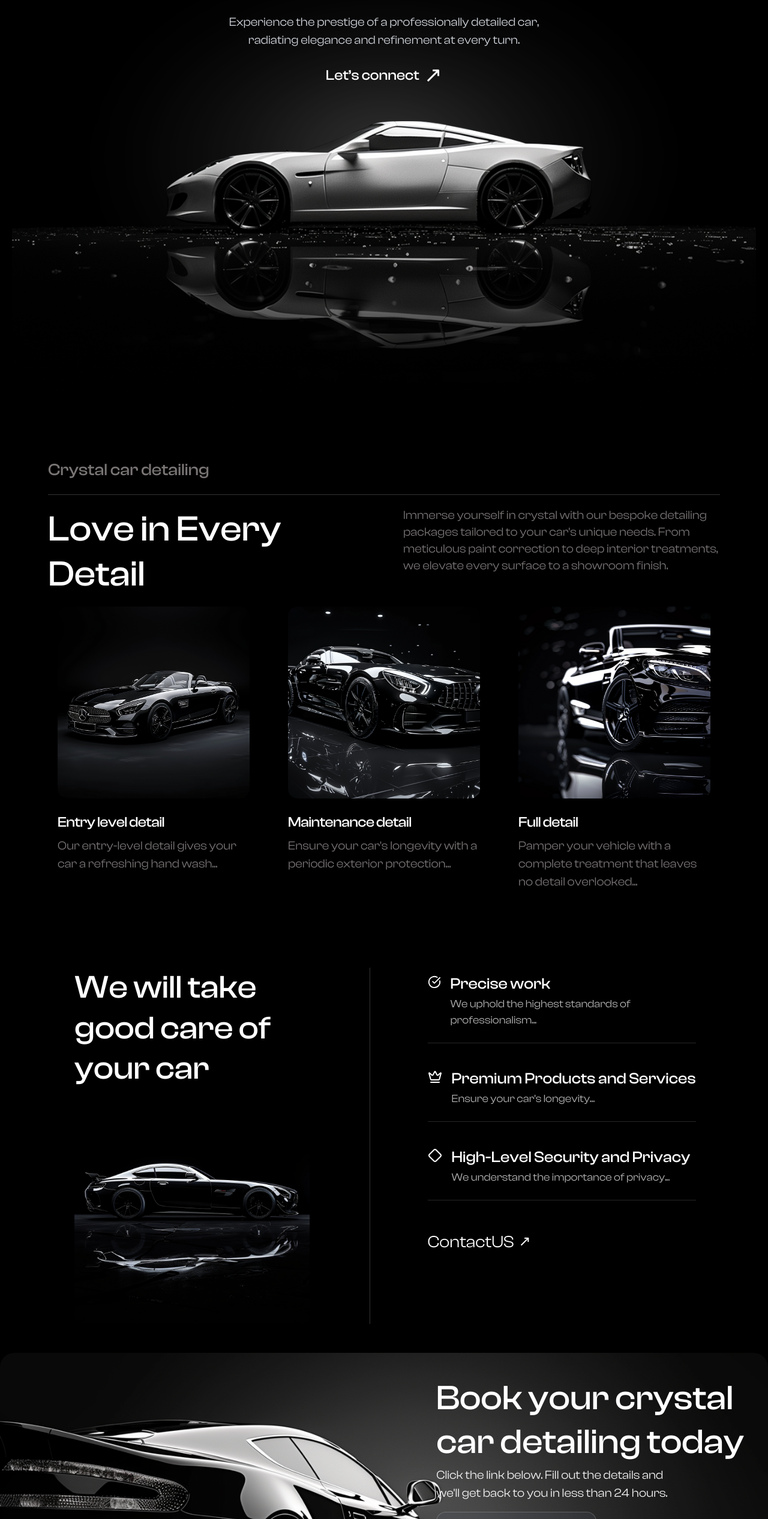
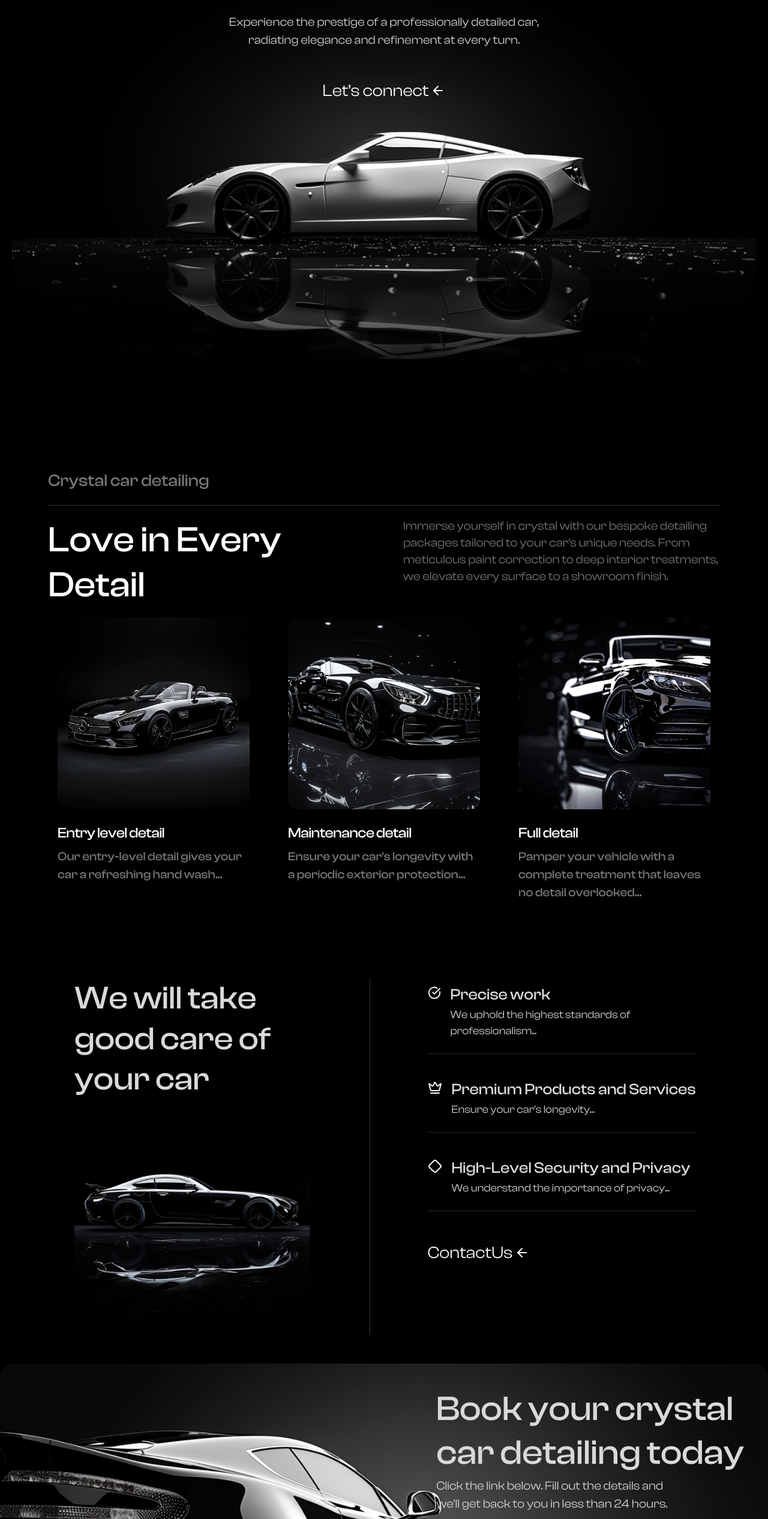
Before and after one commit to Sufyan-Ali7/car-detailing, a Next.js app: page / in a window 1280 px wide. Shown: the part 268-2800 px from the top of the page at 60% size. Built offline with nearby package versions, Linux system fonts and the light colour scheme.

Commit message:
add shadow

```diff
--- a/component/Card.tsx
+++ b/component/Card.tsx
@@ -11,7 +11,7 @@ interface CardProps {
 
 const  Card: React.FC<CardProps> = ({ imageURL, heading, text }) => {
   return (
-    <div className='w-full max-w-md mx-auto bg-[#000000] text-white rounded-xl p-3 sm:p-4 shadow-xl'>
+    <div className='w-full max-w-md mx-auto bg-[#000000] text-white rounded-xl p-3 sm:p-4  font-medium shadow-lg hover:shadow-gray-500/40'>
       <div className='overflow-hidden rounded-2xl mb-5 sm:mb-6'>
         <Image
           src={imageURL}
--- a/component/home-content.tsx
+++ b/component/home-content.tsx
@@ -3,8 +3,9 @@
 import Link from "next/link";
 import Image from "next/image";
 import Card from "@/component/Card";
-import { CheckCircle, Crown, Diamond } from "lucide-react";
+import { ArrowLeft, CheckCircle, Crown, Diamond } from "lucide-react";
 import { motion } from "framer-motion";
+import { Arrow } from "@radix-ui/react-select";
 
 export default function HomeContent() {
   return (
@@ -27,15 +28,15 @@ export default function HomeContent() {
             radiating elegance and refinement at every turn.
           </p>
 
-          <Link
-            href="/contact"
-            className="mt-4 inline-flex items-center gap-2 px-5 py-2.5 text-xl sm:text-2xl font-medium text-white hover:text-white/60 transition"
-          >
+          <button
+                className="inline-flex items-center text-white text-[18px] sm:text-[28px] mt-12 hover:scale-105 hover:text-gray-300  transition"
+              >
+                <Link  href="/contact">
             {"Let\u2019s connect"}{" "}
-            <span aria-hidden className="text-4xl leading-none">
-              ↗
-            </span>
-          </Link>
+
+                </Link>
+                  <ArrowLeft  className="text-[24px] ml-8 sm:ml-1 leading-none"/>
+              </button>
         </motion.div>
 
         {/* Hero Image */}
@@ -88,7 +89,7 @@ export default function HomeContent() {
               </p>
             </div>
 
-            <div className="grid grid-cols-1 sm:grid-cols-2 md:grid-cols-3 gap-5 sm:gap-6 md:gap-8">
+            <div className="grid grid-cols-1 sm:grid-cols-2 md:grid-cols-3 gap-5 sm:gap-6 md:gap-8 ">
               <motion.div whileHover={{ scale: 1.03 }}>
                 <Card
                   imageURL="/car3.png"
@@ -123,8 +124,8 @@ export default function HomeContent() {
           className="w-full px-4 sm:px-8 md:px-12 lg:px-20 mt-20 sm:mt-24 lg:mt-28"
         >
           <div className="max-w-[1400px] mx-auto grid grid-cols-1 lg:grid-cols-[1fr_1px_1.1fr] gap-10 lg:gap-14 items-start">
-            <div className="text-gray-300 px-11 ">
-              <h2 className="text-white text-left leading-tight font-medium text-[40px] sm:text-[56px] md:text-[52px] lg:text-[54px]">
+            <div className="text-[#d9d9d9] px-11 ">
+              <h2 className="text-[#d9d9d9] text-left leading-tight font-medium text-[40px] sm:text-[56px] md:text-[52px] lg:text-[54px]">
                 We will take good care of your car
               </h2>
               <Image
@@ -160,10 +161,10 @@ export default function HomeContent() {
                     <div className="flex items-start gap-4">
                       <Icon className="w-6 h-6 text-white mt-1" />
                       <div>
-                        <h3 className="text-white text-[24px] sm:text-[26px] font-medium">
+                        <h3 className="text-[#d9d9d9] text-[24px] sm:text-[26px] font-medium">
                           {title}
                         </h3>
-                        <p className="text-[#b6b6b6] text-[16px] sm:text-[18px] max-w-[60ch]">
+                        <p className="text-gray-300 text-[16px] sm:text-[18px] max-w-[60ch]">
                           {text}
                         </p>
                       </div>
@@ -172,18 +173,14 @@ export default function HomeContent() {
                   </motion.li>
                 ))}
               </ul>
-              <Link
-                href="/contact"
-                className="inline-flex items-center text-white text-[18px] sm:text-[28px] mt-12 hover:underline transition"
+              <button
+                className="inline-flex items-center text-white text-[18px] sm:text-[28px] mt-12 hover:scale-105 hover:text-gray-400  transition"
               >
-                ContactUS{" "}
-                <span
-                  aria-hidden
-                  className="text-[24px] ml-1 sm:ml-2 leading-none"
-                >
-                  ↗
-                </span>
-              </Link>
+                <Link  href="/contact">
+                ContactUs{" "}
+                </Link>
+                  <ArrowLeft  className="text-[24px] ml-8 sm:ml-1 leading-none"/>
+              </button>
             </div>
           </div>
         </motion.section>
@@ -205,28 +202,27 @@ export default function HomeContent() {
               className="w-full h-auto object-cover rounded-3xl"
             />
             <div className="absolute inset-0 flex items-start justify-end">
-              <div className="p-10 text-white z-10 space-y-1">
+              <div className="p-10 text-[#d9d9d9] z-10 space-y-1">
                 <h2 className="text-[24px] sm:text-[58px] font-medium leading-tight">
                   Book your crystal <br /> car detailing today
                 </h2>
-                <p className="text-gray-100 text-[14px] sm:text-[20px] sm:mb-4 mb-1">
+                <p className="text-gray-300 text-[14px] sm:text-[20px] sm:mb-4 mb-1">
                   Click the link below. Fill out the details and <br />
                   we&apos;ll get back to you in less than 24 hours.
                 </p>
-                <Link href="/booking">
                   <button
-                    className="text-[14px] sm:text-[20px] md:text-[24px] font-medium
-             bg-gray-600/20 text-white
-             px-6 py-3 rounded-2xl
-             border border-white/20
-             hover:bg-gray-500/20 hover:text-white
-             transition-all duration-300 ease-in-out
-             transform hover:scale-105"
+                    className="inline-flex items-center text-[14px] sm:text-[20px] md:text-[24px] font-medium
+                    bg-gray-500/20 text-[#d9d9d9d]
+                    px-6 py-3 rounded-2xl
+                    border border-white/20
+                    hover:text-gray-300
+                    transition hover:scale-105"
                   >
+                    <Link href="/booking">
                     Get a quote now
-                    <span className="ml-1 text-[14px] sm:text-[32px]">↗</span>
+                </Link>
+                    <ArrowLeft className="ml-1 text-[14px] sm:text-[32px]"/>
                   </button>
-                </Link>
               </div>
             </div>
           </div>
--- a/component/service-card.tsx
+++ b/component/service-card.tsx
@@ -1,7 +1,7 @@
 'use client';
 
 import Image from 'next/image';
-import { PlusCircle } from 'lucide-react';
+import { Car, PlusCircle } from 'lucide-react';
 import { useCart } from '@/context/cart-context';
 import { PlaceHolderImages } from '@/lib/placeholder-images';
 import type { Service } from '@/types';
@@ -45,7 +45,7 @@ export function ServiceCard({ service }: ServiceCardProps) {
   };
 
   return (
-    <Card className="flex h-full flex-col overflow-hidden transition-transform duration-300 hover:scale-105 mx-auto">
+    <Card className="flex h-full flex-col overflow-hidden transition-transform duration-300 hover:scale-105 mx-auto font-medium shadow-xl hover:shadow-gray-500/40">
       <CardHeader className="p-0">
         {serviceImage && (
           <div className="relative h-86 w-full">
@@ -118,7 +118,7 @@ export function ServiceCard({ service }: ServiceCardProps) {
                px-3 py-2 text-sm sm:px-4 sm:py-2 sm:text-base
                bg-[#1e1e1e] hover:bg-[#191919]"
   >
-    <PlusCircle className="mr-2 h-5 w-5 sm:h-6 sm:w-6" />
+    <Car className="mr-2 h-5 w-5 sm:h-6 sm:w-6" />
     <span className="text-sm sm:text-lg">Get a quote</span>
   </button>
 </div>
--- a/component/services-page.tsx
+++ b/component/services-page.tsx
@@ -22,10 +22,10 @@ export default function ServicesPage() {
         transition={{ duration: 0.6 }}
         className="text-center"
       >
-        <h1 className="font-headline text-4xl font-medium md:text-5xl">
+        <h1 className="font-headline text-4xl font-medium md:text-5xl text-[#d9d9d9]">
           Our Detailing Services
         </h1>
-        <p className="mx-auto mt-4 max-w-2xl text-gray-300">
+        <p className="mx-auto mt-4 max-w-2xl text-gray-400 lg:text-xl md:text-lg text-md ">
           From a simple wash to a full ceramic coating, we offer a wide range of
           services to keep your car looking its best.
         </p>
--- a/component/testimonials.tsx
+++ b/component/testimonials.tsx
@@ -18,11 +18,11 @@ export function Testimonials() {
           transition={{ duration: 0.6 }}
           className="text-center"
         >
-          <h2 className="font-headline text-3xl sm:text-4xl font-medium md:text-4xl lg:text-6xl">
+          <h2 className="font-headline text-3xl sm:text-4xl font-medium md:text-4xl lg:text-6xl text-[#d9d9d9]">
             Why Our Customers Trust{" "}
-            <span className="">CrystalDetails</span>
+            <span className="text-[#d9d9d9]">CrystalDetails</span>
           </h2>
-          <p className="mx-auto mt-2 max-w-2xl text-md sm:text-lg md:text-lg lg:text-xl text-gray-300">
+          <p className="mx-auto mt-2 max-w-2xl text-md sm:text-lg md:text-lg lg:text-xl text-gray-400">
             Unmatched car detailing experiences, guaranteed.
           </p>
         </motion.div>
@@ -37,8 +37,8 @@ export function Testimonials() {
               viewport={{ once: true }}
               transition={{ delay: index * 0, duration: 0.5 }}
             >
-              <Card className="flex flex-col transition-transform duration-300 hover:scale-105 hover:shadow-lg hover:shadow-gray-500/50 bg-[#1e1e1e] border border-white/10 rounded-xl">
-                <CardContent className="flex flex-1 flex-col p-4 sm:p-6">
+              <Card className="flex flex-col h-75 transition-transform duration-300 hover:scale-105 hover:shadow-lg hover:shadow-gray-500/50 bg-[#000000] border border-white/70 rounded-xl">
+                <CardContent className="flex flex-1 flex-col p-4 sm:p-6 ">
                   <div className="flex-grow">
                     <div className="flex h-10 w-10 items-center justify-center rounded-full bg-gray-300">
                       <Quote className="h-5 w-5 sm:h-6 sm:w-6 text-gray-500" />
```
Also changed, not shown: component/about-content.tsx (+4 -4 lines), components.json.
